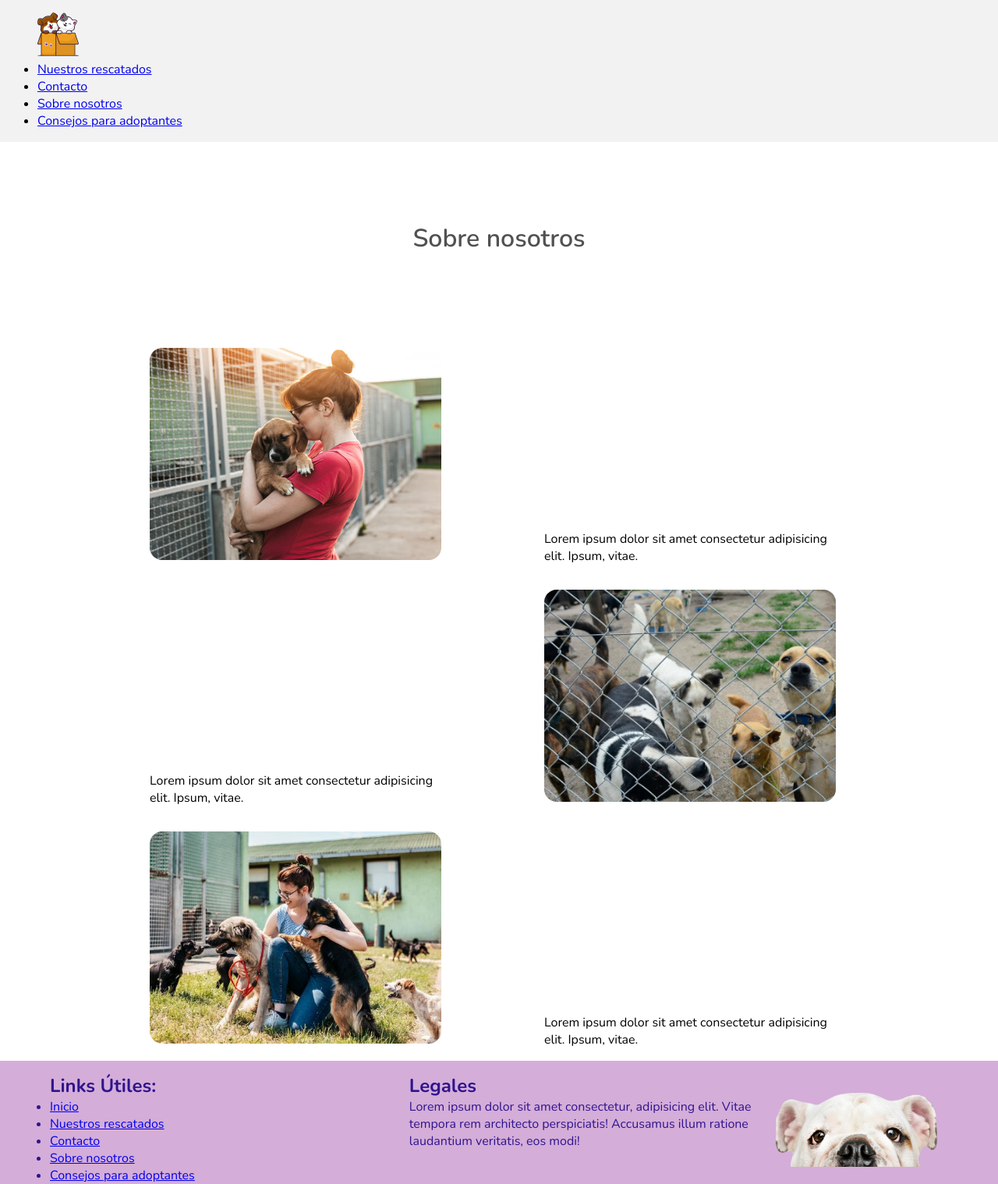
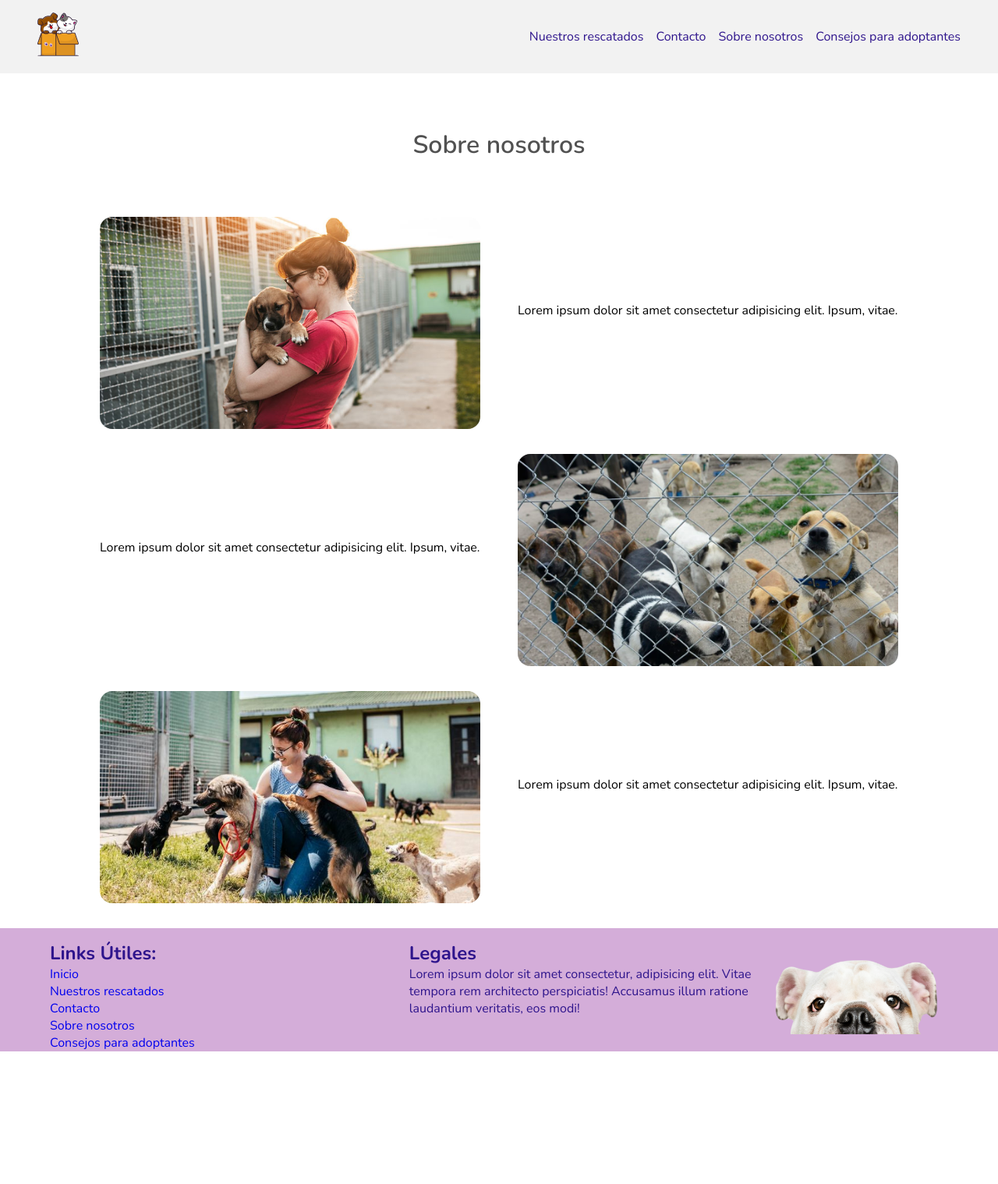
Before and after one commit to Flore9/coderhouse, a plain HTML site: page about.html in a window 1280 px wide. Shown: the whole page at 78% size. After the commit the page ends 1348 px from the top, so only its background shows below. Drawn offline with nearby package versions, Linux system fonts and the light colour scheme.

Commit message:
Adds responsiveness to all pages

```diff
--- a/about.html
+++ b/about.html
@@ -16,19 +16,17 @@
   <body>
     <!--Header: Logo + Nav -->
     <header>
-      <nav class="nav">
       <div>
-          <a href="index.html">
-            <img src="./assets/logo.png" alt="Logo" class="logo"
-          /></a>
+        <a href="index.html"> <img src="./assets/logo.png" alt="Logo" /></a>
       </div>
-        <ul class="nav__list">
-          <li class="nav__item">
+      <nav>
+        <ul class="header__nav__list">
+          <li>
             <a href="./rescued.html">Nuestros rescatados</a>
           </li>
-          <li class="nav__item"><a href="./contact.html">Contacto</a></li>
-          <li class="nav__item"><a href="./about.html">Sobre nosotros</a></li>
-          <li class="nav__item">
+          <li><a href="./contact.html">Contacto</a></li>
+          <li><a href="./about.html">Sobre nosotros</a></li>
+          <li>
             <a href="./advices.html">Consejos para adoptantes</a>
           </li>
         </ul>
@@ -36,56 +34,36 @@
     </header>
     <main>
       <h1 class="title about__title">Sobre nosotros</h1>
-      <div class="about__row">
-        <div class="about__col">
+      <div class="about-grid">
         <img
           class="about__img"
           src="./assets/adoption.jpg"
           alt="Mujer abrazando perrito"
         />
-        </div>
-        <div class="about__col">
         <p>
-            Lorem ipsum dolor sit amet consectetur adipisicing elit. Ipsum,
-            vitae.
+          Lorem ipsum dolor sit amet consectetur adipisicing elit. Ipsum, vitae.
         </p>
-        </div>
-      </div>
-      <div class="about__row">
-        <div class="about__col">
-          <p>
-            Lorem ipsum dolor sit amet consectetur adipisicing elit. Ipsum,
-            vitae.
-          </p>
-        </div>
-        <div class="about__col">
         <img
           class="about__img"
           src="./assets/sobrenosotros.png"
           alt="Mujer abrazando perrito"
         />
-        </div>
-      </div>
-      <div class="about__row">
-        <div class="about__col">
+        <p>
+          Lorem ipsum dolor sit amet consectetur adipisicing elit. Ipsum, vitae.
+        </p>
         <img
           class="about__img"
           src="./assets/sobrenosotros3.jpg"
           alt="Mujer abrazando perrito"
         />
-        </div>
-        <div class="about__col">
         <p>
-            Lorem ipsum dolor sit amet consectetur adipisicing elit. Ipsum,
-            vitae.
+          Lorem ipsum dolor sit amet consectetur adipisicing elit. Ipsum, vitae.
         </p>
-        </div>
       </div>
     </main>
     <!--Footer-->
-    <footer class="footer">
-      <div class="footer__tab">
-        <nav>
+    <footer>
+      <nav class="footer__nav">
         <h2>Links Útiles:</h2>
         <ul>
           <li><a href="./index.html">Inicio</a></li>
@@ -95,8 +73,7 @@
           <li><a href="./advices.html">Consejos para adoptantes</a></li>
         </ul>
       </nav>
-      </div>
-      <div class="footer__tab spaced">
+      <div class="footer__legals">
         <h2>Legales</h2>
         <p>
           Lorem ipsum dolor sit amet consectetur, adipisicing elit. Vitae
--- a/css/style.css
+++ b/css/style.css
@@ -23,6 +23,13 @@ main {
   text-align: center;
   color: #515151;
   padding-block: 1.2em;
+}
+
+.subtitle {
+  font-weight: 300;
+  margin-top: 0.5rem;
+  text-align: center;
+  color: #794983;
 }
 
 .btn {
@@ -220,19 +227,33 @@ footer {
   border-radius: 1em;
 }
 
-/* Estilos main*/
+/*Home: Form */
 
-.cards-list {
+.form__home {
+  background-color: #fae7fa;
+}
+
+/* Rescued: Section card list */
+
+.cards-grid {
   margin: 0 auto;
-  width: fit-content;
-  max-width: 80%;
+  width: min(80%, 1366px);
+  display: grid;
+  grid-auto-rows: auto;
+  grid-template-columns: repeat(auto-fill, 300px);
+  justify-content: center;
+  gap: 2em 1em;
+  padding-block: 1em;
+}
+
+.cards-grid > li {
+  list-style: none;
 }
 
 .card {
   background-color: white;
   border: 1px solid #c39ec3;
   border-radius: 0.5em;
-  display: inline-block;
   width: 300px;
   overflow: hidden;
 }
@@ -266,7 +287,7 @@ footer {
   color: white;
 }
 
-/* FORMULARIO */
+/* Contact: Form */
 
 .form {
   width: min(90%, 512px);
@@ -302,17 +323,22 @@ footer {
   padding-inline: 5em;
 }
 
-/* Sobre nosotros */
+/* About  */
 
-.about__row {
+.about__title {
+  margin-block: 0.5em;
+}
+
+.about-grid {
+  display: grid;
+  grid-template-columns: 1fr;
+  grid-auto-rows: fit-cotent;
   width: 80%;
   margin-inline: auto;
-}
-
-.about__col {
-  display: inline-block;
-  width: 49%;
-  padding: 1em 4em;
+  gap: 2em 3em;
+  justify-content: center;
+  align-items: center;
+  padding-bottom: 2em;
 }
 
 .about__img {
@@ -322,32 +348,52 @@ footer {
   border-radius: 1em;
 }
 
-.about__title {
-  margin-block: 2em;
+.about-grid > p {
+  border-bottom: 1px solid #c39ec3;
+  padding-bottom: 2em;
 }
 
-/* INICIO */
+@media (min-width: 480px) {
+  .about__title {
+    margin-block: 1em;
+  }
 
-.subtitle {
-  font-weight: 300;
-  margin-top: 0.5rem;
-  text-align: center;
-  color: #794983;
+  .about-grid {
+    grid-template-columns: repeat(2, 1fr);
+    grid-auto-rows: 1fr;
+  }
+
+  .about-grid > .about__img:nth-child(3) {
+    grid-column: 2/2;
+    grid-row: 2/3;
+  }
+
+  .about-grid > p:nth-child(2) {
+    grid-column: 1/2;
+    grid-row: 2/3;
+  }
+
+  .about-grid > p {
+    border-bottom: none;
+    padding-bottom: none;
+  }
 }
 
-.form__home {
-  background-color: #fae7fa;
+/* Advices */
+
+.advices {
+  display: flex;
+  gap: 1em;
+  flex-direction: column;
+  width: min(80%, 1366px);
+  margin-inline: auto;
+  padding-bottom: 2em;
 }
 
-/* CONSEJOS */
-
 .advices__card {
-  display: inline-block;
   background-color: #f5dff8;
-  width: 40%;
   height: 100%;
   border-radius: 1em;
-  margin: 1em 4%;
   padding: 1em 3em;
 }
 
@@ -358,3 +404,9 @@ footer {
 .advices > h2 {
   padding-block: 1em;
 }
+
+@media (min-width: 1024px) {
+  .advices {
+    flex-direction: row;
+  }
+}
```
Also changed, not shown: advices.html (+10 -14 lines), contact.html (+10 -14 lines), rescued.html (+19 -23 lines), prueba.html (deleted). Lines whose indentation alone changed are shown as unchanged.
